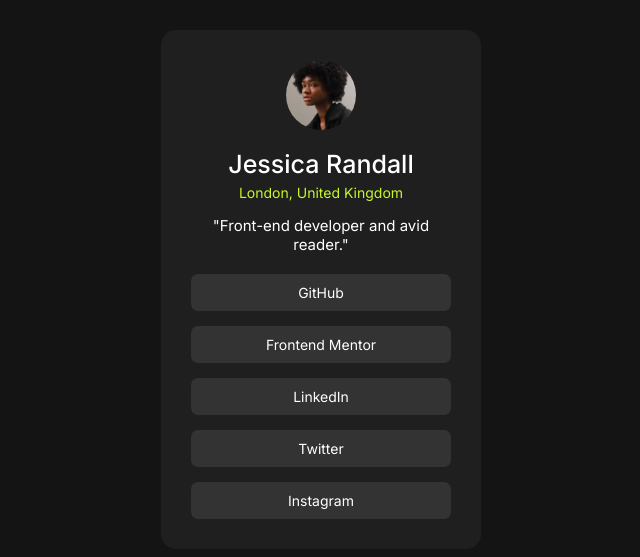
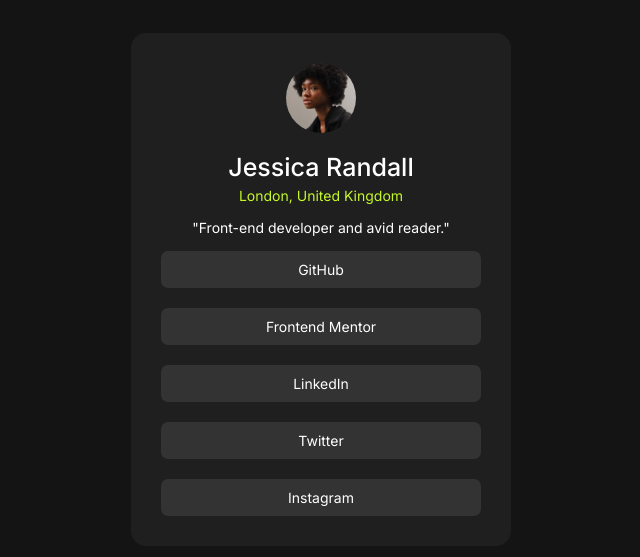
Before and after one commit to mohabelel/Front-mentor-challenge-03, a plain HTML site: page index.html in a window 1280 px wide. Shown: the part 111-668 px from the top of the page, without its empty margins (319-959 px from the left). Drawn offline with Linux system fonts and the light colour scheme.

Commit message:
Update styel.css

```diff
--- a/styel.css
+++ b/styel.css
@@ -11,7 +11,7 @@ body {
   font-family:  "Inter", sans-serif;
 }
 .social-links-card {
-  width: 320px;
+  width: 380px;
   background-color:  hsl(0, 0%, 12%);
   padding: 30px;
   border-radius: 15px;
@@ -40,16 +40,16 @@ body {
   font-size: 14px;
 }
 .social-links-card .job {
-  margin: 0 0 20px;
-  font-size: 15px;
+  margin: 0 0 15px;
+  font-size: 14px;
 }
 .social-links-card .links {
   list-style: none;
   display: grid;
-  gap: 15px;
+  gap: 20px;
 }
 .social-links-card .links li {
-  padding: 10px 0;
+  padding: 10px 20px;
   background-color: hsl(0, 0%, 20%);
   border-radius: 7px;
   width: 100%;
@@ -61,5 +61,4 @@ body {
 .social-links-card .links li:hover {
   background-color:  hsl(75, 94%, 57%);
   color: black;
-  font-weight: 700;
 }
```
